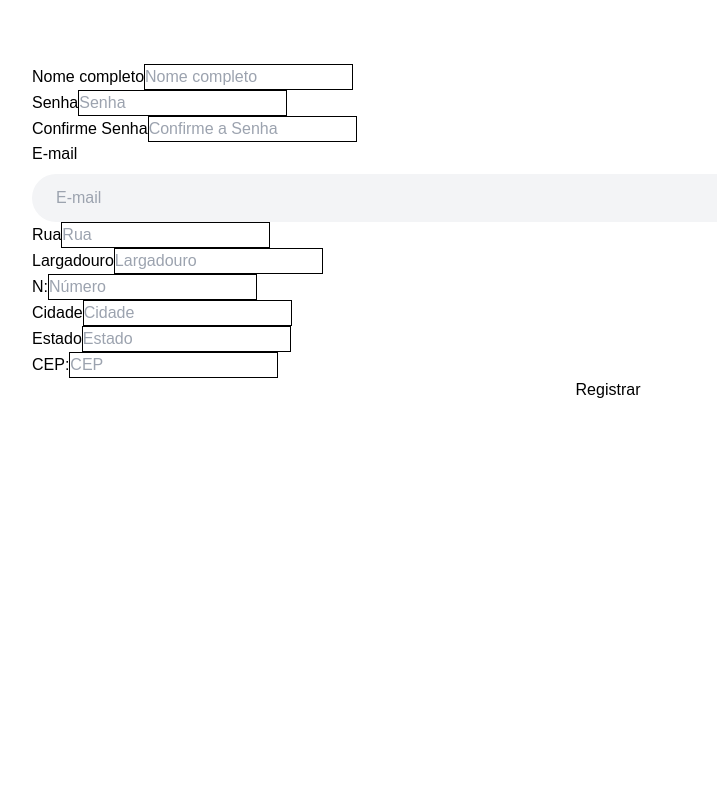
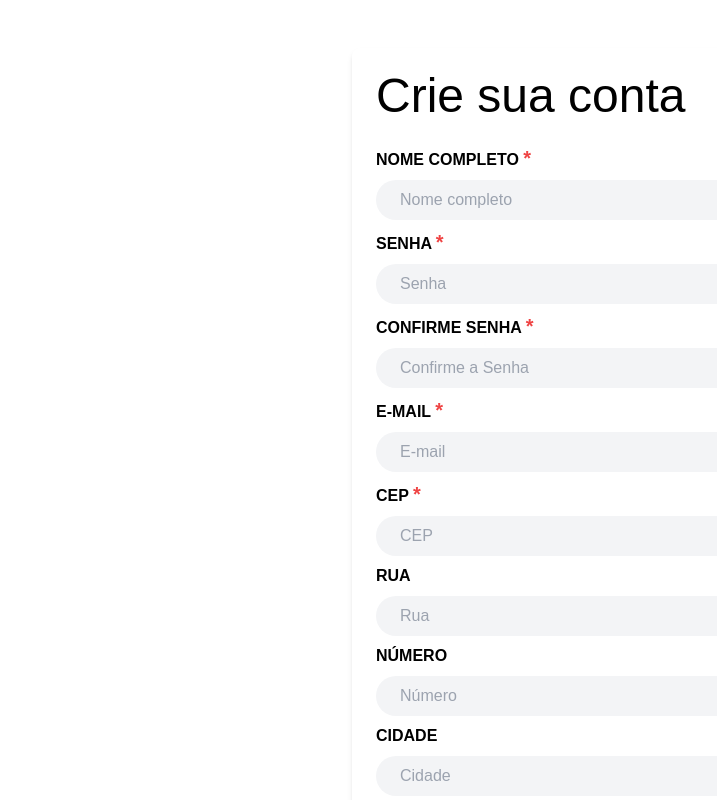
Before and after one commit to BlackSheep1337/front-end-challenger, a Next.js app: page /cadastro in a window 1280 px wide. Shown: the top 800 px of the page, without its empty margins (32-749 px from the left). Built offline with nearby package versions, Linux system fonts and the light colour scheme.

Commit message:
cadastro localstorage setup

```diff
--- a/app/cadastro/page.tsx
+++ b/app/cadastro/page.tsx
@@ -1,9 +1,31 @@
+"use client"
 import React from 'react';
 import Input from '../components/Input';
 import { useAppContext } from '@/context';
+import { useRouter } from 'next/navigation';
 
 const Cadastro = () => {
   const { setState, state } = useAppContext();
+  const router = useRouter()
+
+  const handleClick = (e: React.FormEvent) => {
+    e.preventDefault();
+    localStorage.setItem('userData', JSON.stringify(state));
+    setState({
+      isRemember: false,
+      name: '',
+      password: '',
+      confirmPassword: '',
+      email: '',
+      street: '',
+      district: '',
+      number: '',
+      city: '',
+      state: '',
+      cep: '',
+    });
+    router.push('/');
+  }
 
   const handleChange = (e: React.ChangeEvent<HTMLInputElement>) => {
     const { name, value } = e.target;
@@ -14,16 +36,16 @@ const Cadastro = () => {
   };
 
   return (
-    <div className='bg-white h-96 p-12 text-black'>
+    <div className='bg-white max-w-lg mx-auto my-8 p-6 text-black rounded-lg shadow-md'>
+      <h1 className='text-5xl mb-4'>Crie sua conta</h1>
       <form className='flex flex-col'>
-
-        <div>
-          <label htmlFor="name">Nome completo</label>
+        <div className='mt-2 flex flex-col'>
+          <label className='text-left text-md font-bold uppercase' htmlFor="name">Nome completo <span className='text-red-500 text-xl'>*</span></label>
           <Input
             type="text"
             name="name"
             id="name"
-            className='border border-black'
+            className='mt-2 pl-6 rounded-3xl bg-gray-100 w-full h-10'
             value={state.name || ''}
             handleChange={handleChange}
             autoComplete="off"
@@ -31,13 +53,13 @@ const Cadastro = () => {
           />
         </div>
 
-        <div>
-          <label htmlFor="password">Senha</label>
+        <div className='mt-2 flex flex-col'>
+          <label className='text-left text-md font-bold uppercase' htmlFor="password">Senha <span className='text-red-500 text-xl'>*</span></label>
           <Input
             type="password"
             name="password"
             id="password"
-            className='border border-black'
+            className='mt-2 pl-6 rounded-3xl bg-gray-100 w-full h-10'
             value={state.password || ''}
             handleChange={handleChange}
             autoComplete="off"
@@ -45,13 +67,13 @@ const Cadastro = () => {
           />
         </div>
 
-        <div>
-          <label htmlFor="confirmPassword">Confirme Senha</label>
+        <div className='mt-2 flex flex-col'>
+          <label className='text-left text-md font-bold uppercase' htmlFor="confirmPassword">Confirme Senha <span className='text-red-500 text-xl'>*</span></label>
           <Input
             type="password"
             name="confirmPassword"
             id="confirmPassword"
-            className='border border-black'
+            className='mt-2 pl-6 rounded-3xl bg-gray-100 w-full h-10'
             value={state.confirmPassword || ''}
             handleChange={handleChange}
             autoComplete="off"
@@ -59,13 +81,13 @@ const Cadastro = () => {
           />
         </div>
 
-        <div className='flex flex-col'>
-          <label htmlFor="email">E-mail</label>
+        <div className='mt-2 flex flex-col'>
+          <label className='text-left text-md font-bold uppercase' htmlFor="email">E-mail <span className='text-red-500 text-xl'>*</span></label>
           <Input
             type="text"
             name="email"
             id="email"
-            className='mt-2 pl-6 rounded-3xl bg-gray-100 w-full h-12'
+            className='mt-2 pl-6 rounded-3xl bg-gray-100 w-full h-10'
             value={state.email || ''}
             handleChange={handleChange}
             autoComplete='off'
@@ -73,13 +95,27 @@ const Cadastro = () => {
           />
         </div>
 
-        <div>
-          <label htmlFor="street">Rua</label>
+        <div className='mt-2 flex flex-col'>
+          <label className='text-left text-md font-bold uppercase' htmlFor="cep">CEP <span className='text-red-500 text-xl'>*</span></label>
+          <Input
+            type="text"
+            name="cep"
+            id="cep"
+            className='mt-2 pl-6 rounded-3xl bg-gray-100 w-full h-10'
+            value={state.cep || ''}
+            handleChange={handleChange}
+            autoComplete="off"
+            placeholder="CEP"
+          />
+        </div>
+
+        <div className='mt-2 flex flex-col'>
+          <label className='text-left text-md font-bold uppercase' htmlFor="street">Rua</label>
           <Input
             type="text"
             name="street"
             id="street"
-            className='border border-black'
+            className='mt-2 pl-6 rounded-3xl bg-gray-100 w-full h-10'
             value={state.street || ''}
             handleChange={handleChange}
             autoComplete="off"
@@ -87,27 +123,13 @@ const Cadastro = () => {
           />
         </div>
 
-        <div>
-          <label htmlFor="district">Largadouro</label>
-          <Input
-            type="text"
-            name="district"
-            id="district"
-            className='border border-black'
-            value={state.district || ''}
-            handleChange={handleChange}
-            autoComplete="off"
-            placeholder="Largadouro"
-          />
-        </div>
-
-        <div>
-          <label htmlFor="number">N:</label>
+        <div className='mt-2 flex flex-col'>
+          <label className='text-left text-md font-bold uppercase' htmlFor="number">Número</label>
           <Input
             type="text"
             name="number"
             id="number"
-            className='border border-black'
+            className='mt-2 pl-6 rounded-3xl bg-gray-100 w-full h-10'
             value={state.number || ''}
             handleChange={handleChange}
             autoComplete="off"
@@ -115,13 +137,13 @@ const Cadastro = () => {
           />
         </div>
 
-        <div>
-          <label htmlFor="city">Cidade</label>
+        <div className='mt-2 flex flex-col'>
+          <label className='text-left text-md font-bold uppercase' htmlFor="city">Cidade</label>
           <Input
             type="text"
             name="city"
             id="city"
-            className='border border-black'
+            className='mt-2 pl-6 rounded-3xl bg-gray-100 w-full h-10'
             value={state.city || ''}
             handleChange={handleChange}
             autoComplete="off"
@@ -129,13 +151,13 @@ const Cadastro = () => {
           />
         </div>
 
-        <div>
-          <label htmlFor="state">Estado</label>
+        <div className='mt-2 flex flex-col'>
+          <label className='text-left text-md font-bold uppercase' htmlFor="state">Estado</label>
           <Input
             type="text"
             name="state"
             id="state"
-            className='border border-black'
+            className='mt-2 pl-6 rounded-3xl bg-gray-100 w-full h-10'
             value={state.state || ''}
             handleChange={handleChange}
             autoComplete="off"
@@ -143,20 +165,7 @@ const Cadastro = () => {
           />
         </div>
 
-        <div>
-          <label htmlFor="cep">CEP:</label>
-          <Input
-            type="text"
-            name="cep"
-            id="cep"
-            className='border border-black'
-            value={state.cep || ''}
-            handleChange={handleChange}
-            autoComplete="off"
-            placeholder="CEP"
-          />
-        </div>
-        <button>Registrar</button>
+        <button onClick={handleClick} className='mt-4 bg-[#FF4579] text-white rounded-3xl py-2 px-4'>Registrar</button>
       </form>
     </div>
   );
--- a/app/layout.tsx
+++ b/app/layout.tsx
@@ -1,7 +1,7 @@
-import type { Metadata } from "next";
+"use client"
 import localFont from "next/font/local";
 import "./globals.css";
-import { AppWrapper } from "@/context"
+import Providers from "@/providers/providers";
 
 const geistSans = localFont({
   src: "../fonts/GeistVF.woff",
@@ -14,11 +14,6 @@ const geistMono = localFont({
   weight: "100 900",
 });
 
-export const metadata: Metadata = {
-  title: "Create Next App",
-  description: "Generated by create next app",
-};
-
 export default function RootLayout({
   children,
 }: Readonly<{
@@ -29,9 +24,9 @@ export default function RootLayout({
       <body
         className={`${geistSans.variable} ${geistMono.variable} antialiased`}
       >
-        <AppWrapper>
+        <Providers>
           {children}
-        </AppWrapper>
+        </Providers>
       </body>
     </html>
   );
--- a/app/page.tsx
+++ b/app/page.tsx
@@ -1,5 +1,7 @@
 "use client";
+import Cadastro from "./cadastro/page";
 import Login from "./login/page";
+import RecoverPassword from "./recuperar-senha/page";
 
 export default function Home() {
   return (
--- /dev/null
+++ b/app/recuperar-senha/index.tsx
@@ -0,0 +1 @@
+export * from './page'
--- a/app/recuperar-senha/page.tsx
+++ b/app/recuperar-senha/page.tsx
@@ -1,6 +1,12 @@
+"use client"
+import { useAppContext } from '@/context/context';
 import React from 'react'
 
 const RecoverPassword = () => {
+  const { state, setState } = useAppContext();
+
+  console.log(state);
+
   return (
     <h1 className='text-black'>RecoverPassword</h1>
   )
--- /dev/null
+++ b/context/context.tsx
@@ -0,0 +1,63 @@
+"use client"
+import { createContext, useContext, useState } from "react";
+
+export type Context = {
+  state: {
+    isRemember: boolean;
+    name: string;
+    password: string;
+    email: string;
+    confirmPassword: string;
+    street: string;
+    district: string;
+    number: string;
+    city: string;
+    state: string;
+    cep: string;
+  };
+  setState: React.Dispatch<React.SetStateAction<{
+    name: string;
+    password: string;
+    isRemember: boolean;
+    email: string;
+    confirmPassword: string;
+    street: string;
+    district: string;
+    number: string;
+    city: string;
+    state: string;
+    cep: string;
+  }>>;
+}
+
+const DEFAULT_VALUE = {
+  state: {
+    isRemember: false,
+    name: '',
+    password: '',
+    email: '',
+    confirmPassword: '',
+    street: '',
+    district: '',
+    number: '',
+    city: '',
+    state: '',
+    cep: '',
+  },
+  setState: () => {},
+};
+const AppContext = createContext<Context>(DEFAULT_VALUE);
+
+function AppProvider({ children }: {children: React.ReactNode}) {
+  const [state, setState] = useState(DEFAULT_VALUE.state);
+
+  return (
+    <AppContext.Provider value={{ state, setState }}>
+      {children}
+    </AppContext.Provider>
+  )
+}
+
+const useAppContext = () => useContext(AppContext);
+
+export { AppProvider, useAppContext };
--- a/context/index.tsx
+++ b/context/index.tsx
@@ -1,69 +1 @@
-"use client";
-import { createContext, useContext, useState } from "react";
-
-export type Context = {
-  state: {
-    isRemember: boolean;
-    name: string;
-    password: string;
-    email: string;
-    confirmPassword: string;
-    street: string;
-    district: string;
-    number: string;
-    city: string;
-    state: string;
-    cep: string;
-  };
-  setState: React.Dispatch<React.SetStateAction<{
-    name: string;
-    password: string;
-    isRemember: boolean;
-    email: string;
-    confirmPassword: string;
-    street: string;
-    district: string;
-    number: string;
-    city: string;
-    state: string;
-    cep: string;
-  }>>;
-}
-
-const DEFAULT_VALUE = {
-  state: {
-    isRemember: false,
-    name: '',
-    password: '',
-    email: '',
-    confirmPassword: '',
-    street: '',
-    district: '',
-    number: '',
-    city: '',
-    state: '',
-    cep: '',
-  },
-  setState: () => {},
-};
-const AppContext = createContext<Context>(DEFAULT_VALUE);
-
-function AppWrapper({ children }: {children: React.ReactNode}) {
-  const [state, setState] = useState(DEFAULT_VALUE.state);
-
-  return (
-    <AppContext.Provider value={{ state, setState }}>
-      {children}
-    </AppContext.Provider>
-  )
-}
-
-const useAppContext = () => {
-  const context = useContext(AppContext);
-  if (!context) {
-    throw new Error("useAppContext must be used within an AppWrapper");
-  }
-  return context;
-};
-
-export { AppWrapper, useAppContext };
+export * from './context'
--- /dev/null
+++ b/providers/index.tsx
@@ -0,0 +1 @@
+export * from './providers'
--- /dev/null
+++ b/providers/providers.tsx
@@ -0,0 +1,15 @@
+'use client'
+import { AppProvider } from '@/context'
+import React from 'react'
+
+const Providers = ({ children }: { children: React.ReactNode }) => {
+  return (
+    <>
+      <AppProvider>
+        {children}
+      </AppProvider>
+    </>
+  )
+}
+
+export default Providers
```
Also changed, not shown: app/login/page.tsx (+14 -14 lines).
